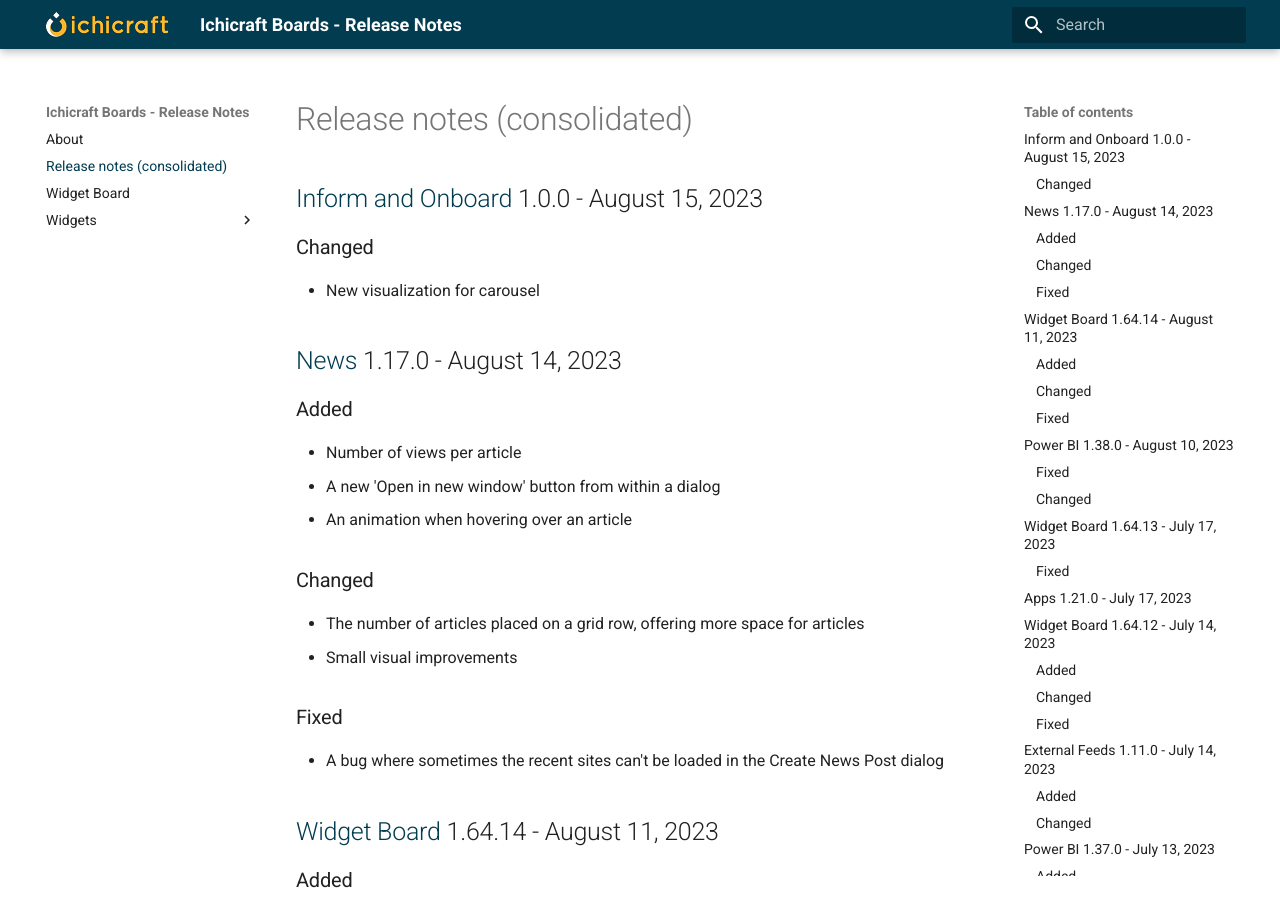
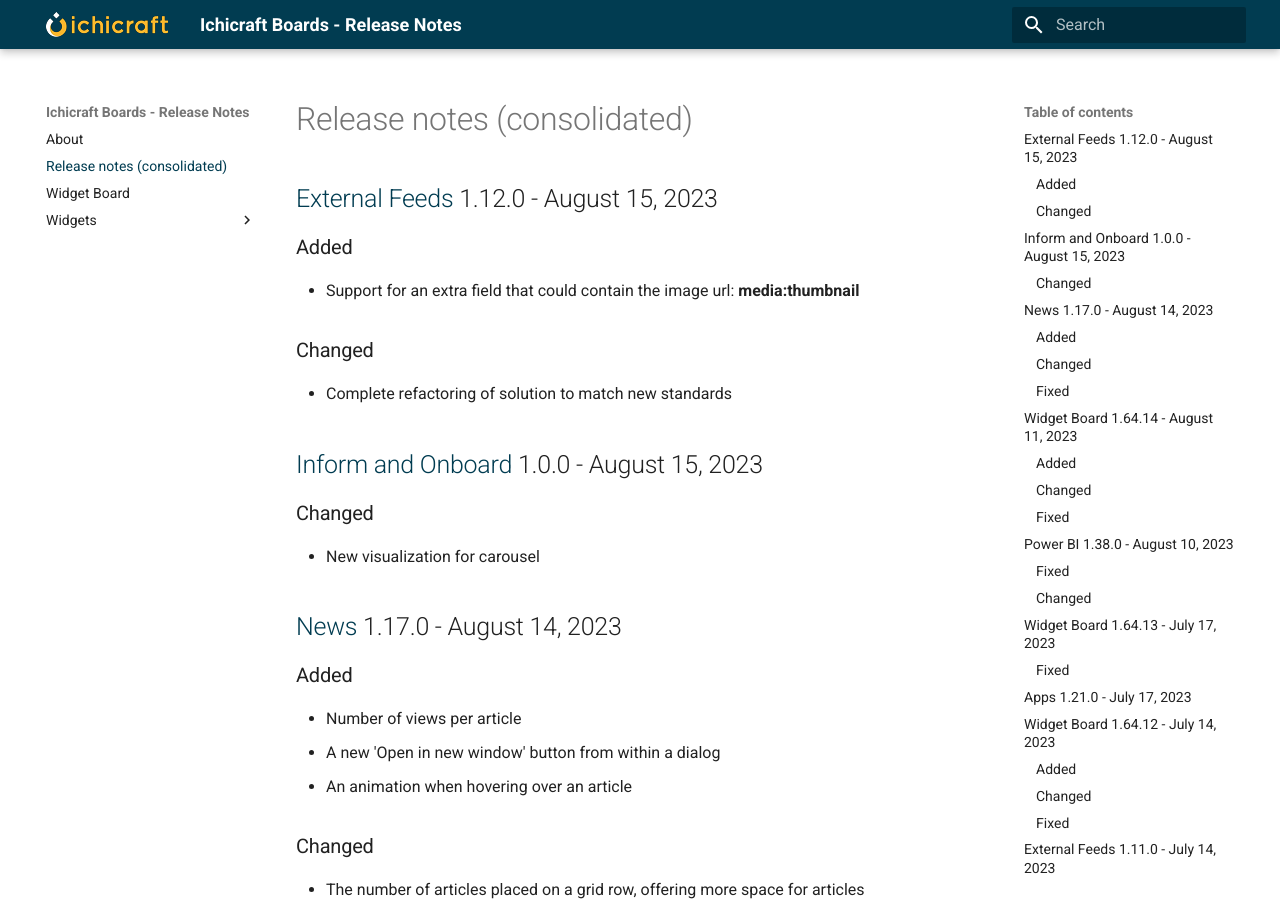
Before and after one commit to ichicraft/widgets-docs, an MkDocs documentation site: the page built from docs/Release-notes-(consolidated).md, in a window 1280 px wide and 900 px high. Built offline with MkDocs 1.6.1 and Material for MkDocs 9.7.7, drawn with Linux system fonts in a browser that asks for light colours.

Commit message:
Release notes updated by BuildService

```diff
--- a/docs/Release-notes-(consolidated).md
+++ b/docs/Release-notes-(consolidated).md
@@ -1,3 +1,11 @@
+## [External Feeds](./Widgets/External Feeds.md) 1.12.0 - August 15, 2023
+
+### Added
+- Support for an extra field that could contain the image url: **media:thumbnail**
+
+### Changed
+- Complete refactoring of solution to match new standards
+
 ## [Inform and Onboard](./Widgets/Inform and Onboard.md) 1.0.0 - August 15, 2023
 
 ### Changed
```
Also changed, not shown: docs/Widgets/External Feeds.md (+8 -0 lines).
